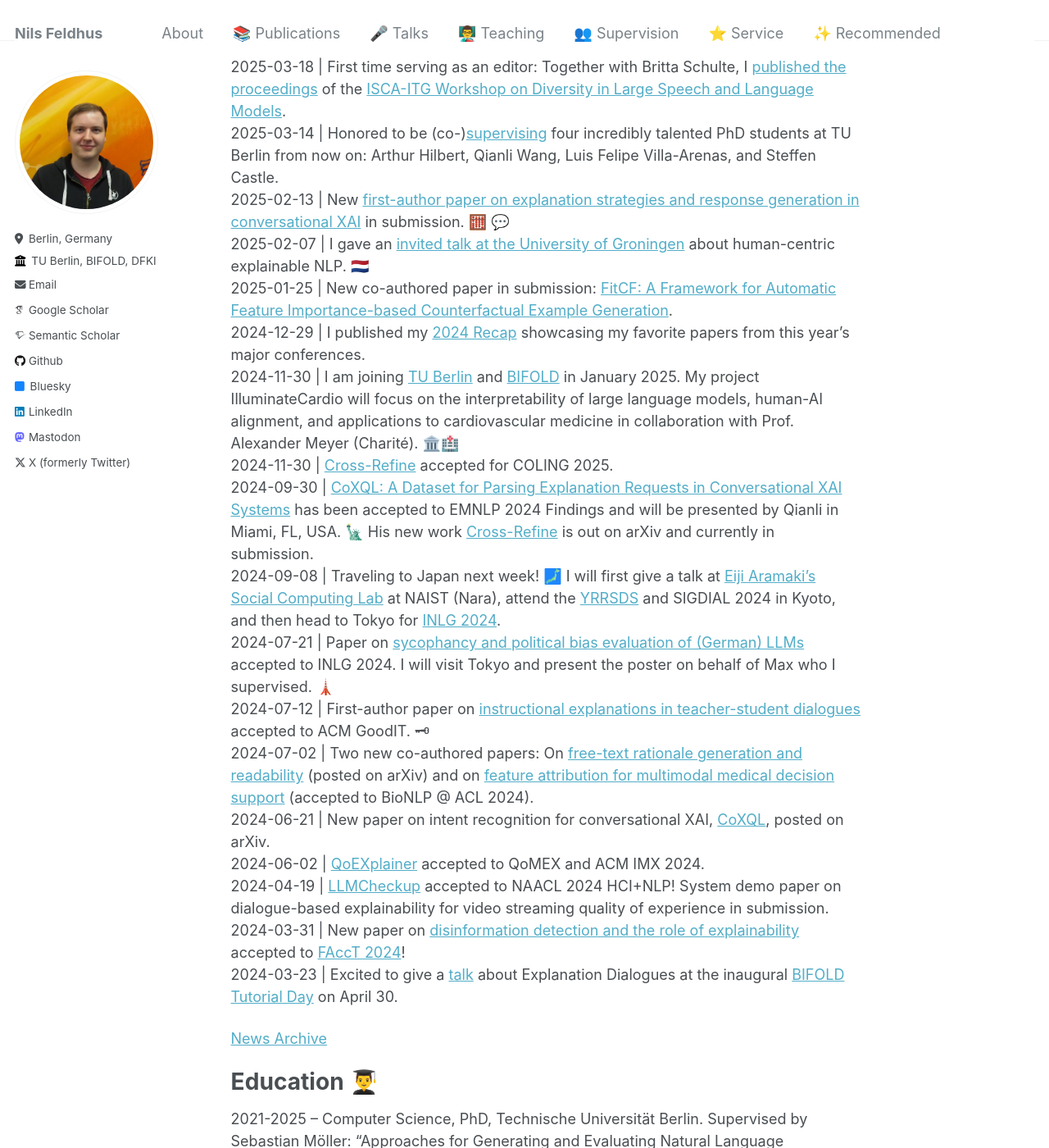
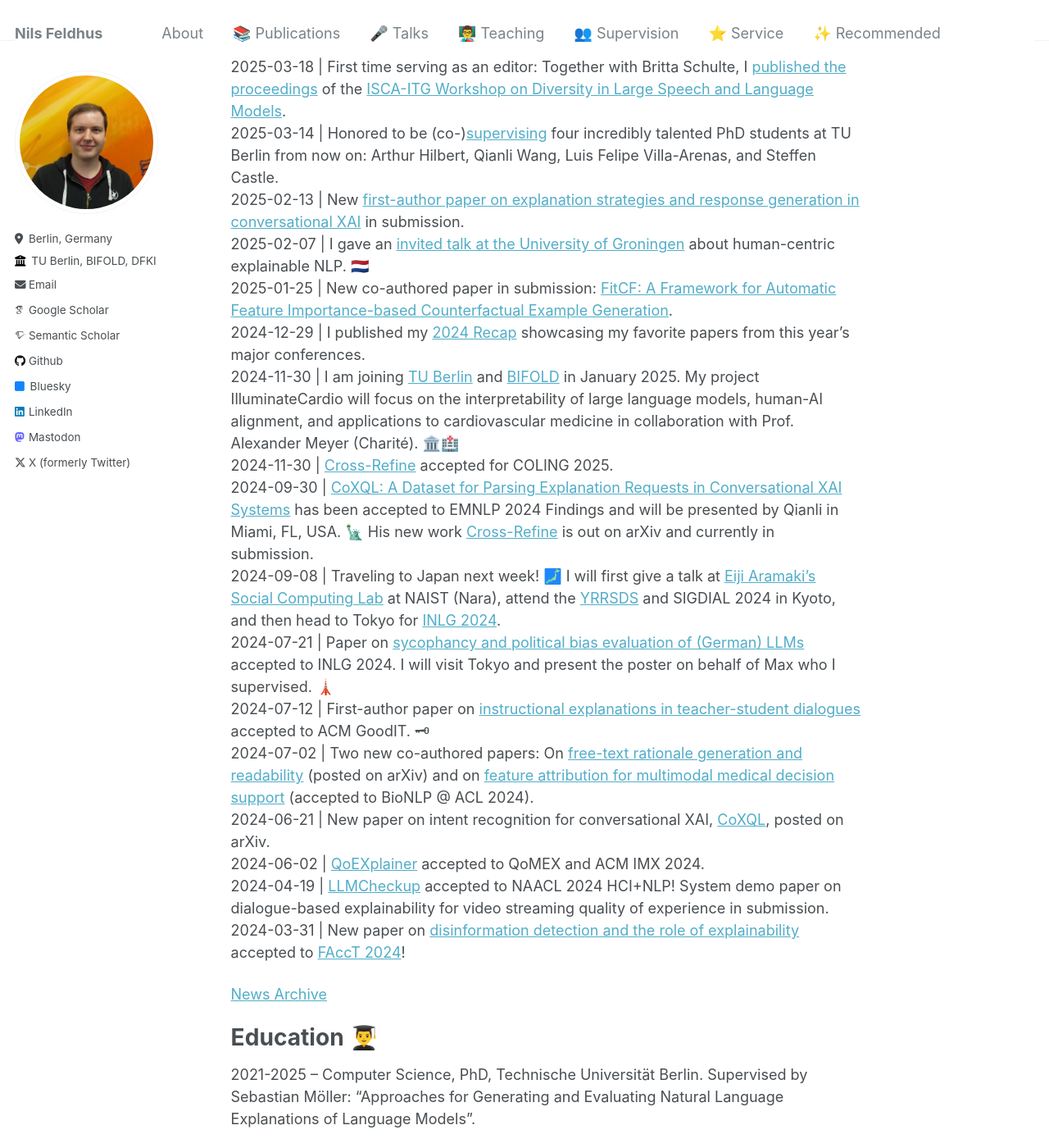
Before and after one commit to nfelnlp/nfelnlp.github.io, a Jekyll site: the page built from index.md, in a window 1280 px wide and 1400 px high, scrolled down 403 px. Shown: the whole window at 82% size. Built offline with Jekyll 4.4.1, drawn with Linux system fonts in a browser that asks for light colours; some web fonts are replaced.

Commit message:
Minor fixes.

```diff
--- a/index.md
+++ b/index.md
@@ -15,7 +15,7 @@ My main research interest is the interpretability of language models with the go
 # News 🤩
 2025-03-18 | First time serving as an editor: Together with Britta Schulte, I [published the proceedings](./publications/index.md#2025) of the [ISCA-ITG Workshop on Diversity in Large Speech and Language Models](https://arxiv.org/abs/2503.10298).
 2025-03-14 | Honored to be (co-)[supervising](./supervision/index.md) four incredibly talented PhD students at TU Berlin from now on: Arthur Hilbert, Qianli Wang, Luis Felipe Villa-Arenas, and Steffen Castle.
-2025-02-13 | New [first-author paper on explanation strategies and response generation in conversational XAI](./publications/index.md#2025) in submission. 🧮 💬
+2025-02-13 | New [first-author paper on explanation strategies and response generation in conversational XAI](./publications/index.md#2025) in submission.
 2025-02-07 | I gave an [invited talk at the University of Groningen](./talks/index.md) about human-centric explainable NLP. 🇳🇱
 2025-01-25 | New co-authored paper in submission: [FitCF: A Framework for Automatic Feature Importance-based Counterfactual Example Generation](./publications/index.md#2025).
 2024-12-29 | I published my [2024 Recap](./recommended/2024.md) showcasing my favorite papers from this year's major conferences.
@@ -30,7 +30,6 @@ My main research interest is the interpretability of language models with the go
 2024-06-02 | [QoEXplainer](./publications/index.md#2024) accepted to QoMEX and ACM IMX 2024.
 2024-04-19 | [LLMCheckup](./publications/index.md#2024) accepted to NAACL 2024 HCI+NLP! System demo paper on dialogue-based explainability for video streaming quality of experience in submission.
 2024-03-31 | New paper on [disinformation detection and the role of explainability](./publications/index.md#2024) accepted to [FAccT 2024](https://facctconference.org/2024/)!
-2024-03-23 | Excited to give a [talk](./talks/index.md) about Explanation Dialogues at the inaugural [BIFOLD Tutorial Day](https://www.bifold.berlin/news-events/events/tutorial-day-foundation-models) on April 30.
 
 [News Archive](old_news.md)
 
```
Also changed, not shown: old_news.md (+1 -0 lines), service/index.md (+7 -6 lines), supervision/topics.md (+1 -1 lines).
